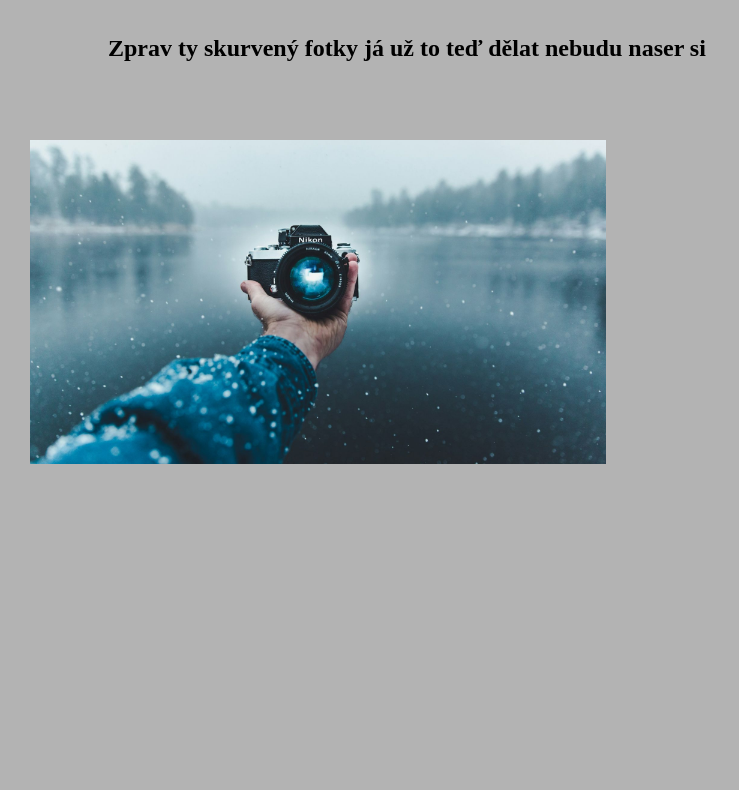
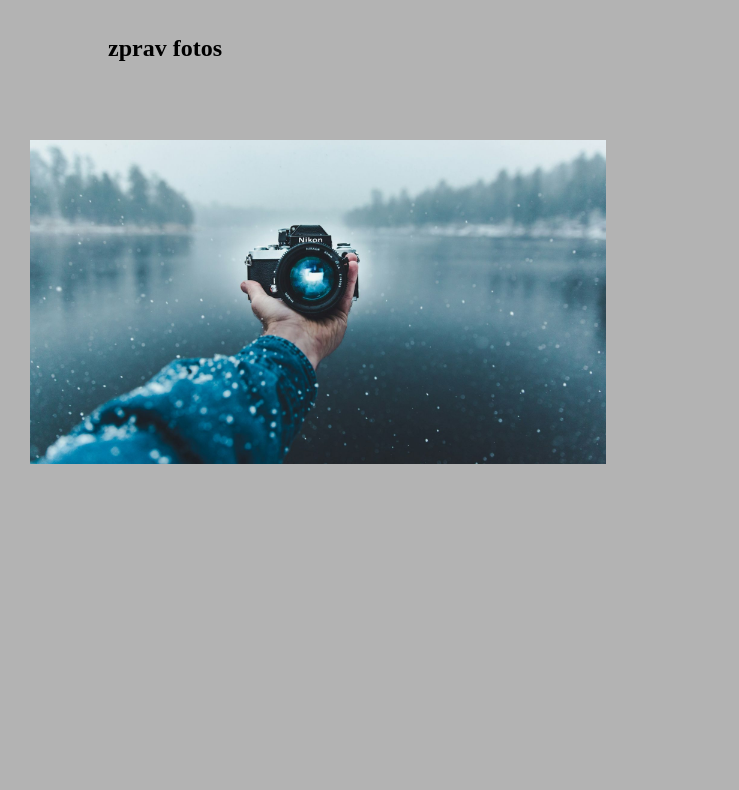
Before and after one commit to GustavFlachs/Multimedia-projek-str-nka, a plain HTML site: page zde-updt1/Fotogalerie.html in a window 1280 px wide. Shown: the part 152-942 px from the top of the page, without its empty margins (0-739 px from the left). Drawn offline with Linux system fonts and the light colour scheme.

Commit message:
Update Fotogalerie.html

```diff
--- a/zde-updt1/Fotogalerie.html
+++ b/zde-updt1/Fotogalerie.html
@@ -8,7 +8,7 @@
 </head>
 <body>
     <h1>Fotogalerie</h1>
-    <h2>Zprav ty skurvený fotky já už to teď dělat nebudu naser si</h2>
+    <h2>zprav fotos</h2>
     <img src="foto1.jpg" alt="foto1" class="foto1">
     <img src="foto2.webp" alt="foto2" class="foto2">
     <img src="foto3.jpg" alt="foto3" class="foto3">
```
